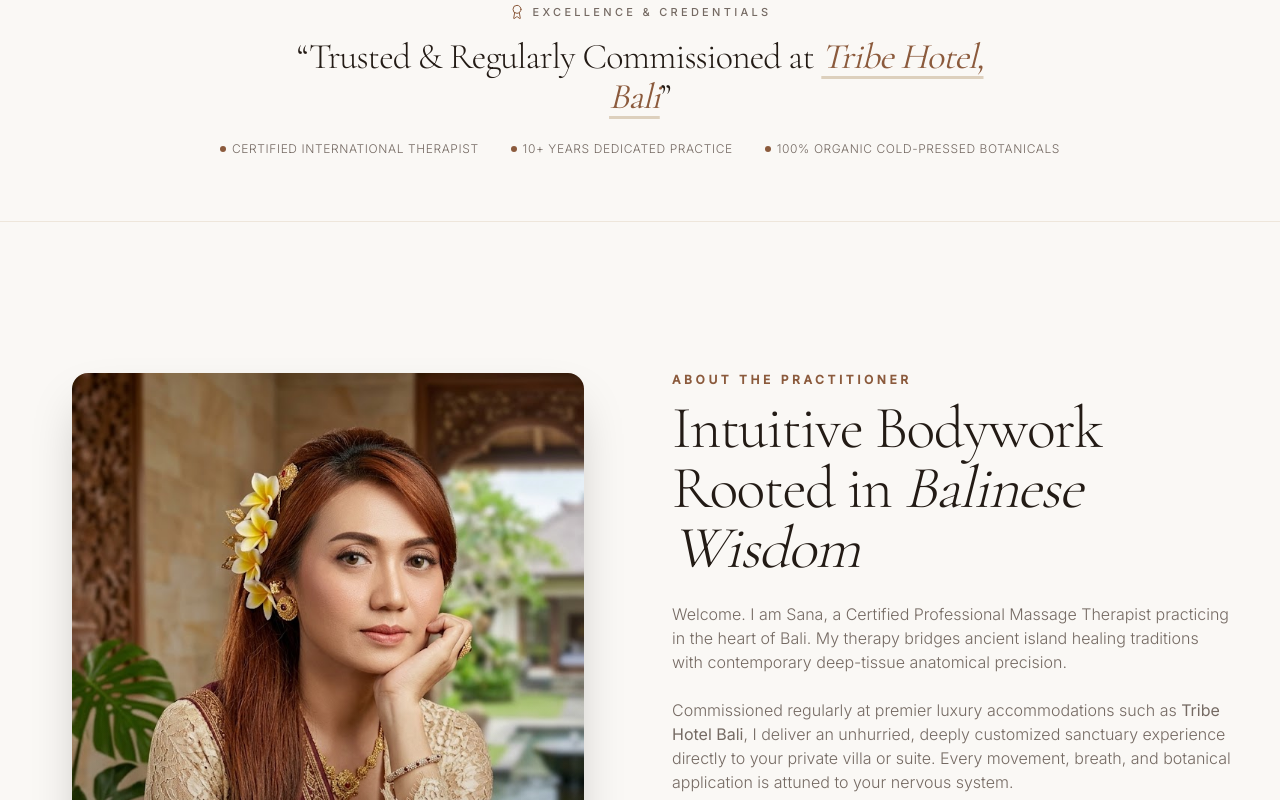
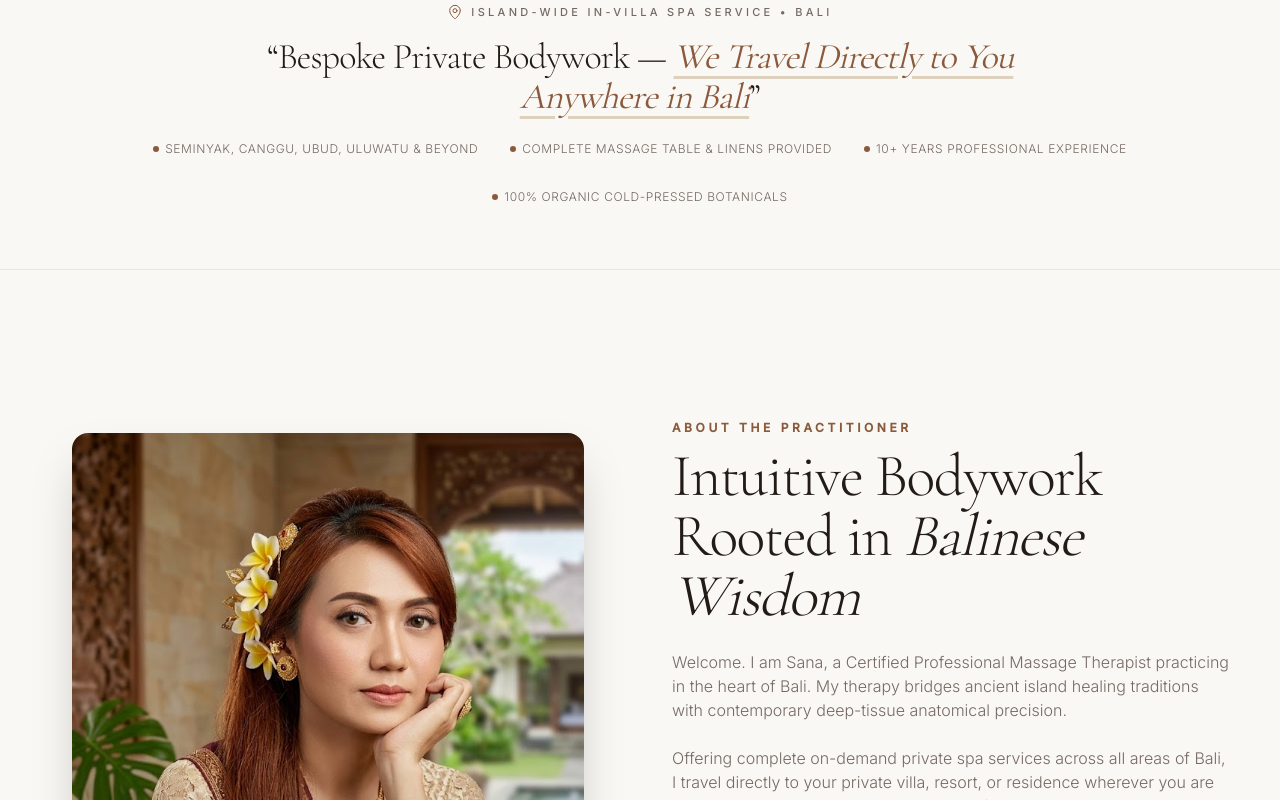
Before and after one commit to deandy89/sana-spa-app, a Next.js app: page / in a window 1280 px wide. Shown: the part 860-1660 px from the top of the page. Built offline with nearby package versions, Linux system fonts and the light colour scheme.

Commit message:
feat: update WhatsApp to 083876667303, emphasize island-wide in-villa service, and remove Tribe Hotel reference

```diff
--- a/src/app/layout.tsx
+++ b/src/app/layout.tsx
@@ -17,15 +17,16 @@ const inter = Inter({
 });
 
 export const metadata: Metadata = {
-  title: "Sana Bali Spa — Holistic Healing & Private Massage Therapy",
+  title: "Sana Bali Spa — Luxury In-Villa & On-Call Massage Therapy Bali",
   description:
-    "Luxury private massage therapist and holistic wellness based in Bali. Commissioned at Tribe Hotel Bali. Bespoke in-villa and sanctuary treatments.",
+    "Luxury private on-call massage therapist and holistic wellness across Bali. We travel directly to your villa, resort, or residence anywhere in Bali with complete spa equipment.",
   keywords: [
     "Sana Bali Spa",
     "Massage Therapist Bali",
-    "Private Spa Bali",
     "In-villa Massage Bali",
-    "Tribe Hotel Bali Spa",
+    "On-call Spa Bali",
+    "Mobile Spa Bali Island Wide",
+    "Bali Villa Massage Service",
     "Holistic Wellness Bali",
   ],
 };
--- a/src/components/AboutSection.tsx
+++ b/src/components/AboutSection.tsx
@@ -68,11 +68,11 @@ export const AboutSection: React.FC = () => {
             </p>
 
             <p className="text-xs sm:text-sm md:text-base text-[#756A63] font-light leading-relaxed">
-              Commissioned regularly at premier luxury accommodations such as
-              <strong> Tribe Hotel Bali</strong>, I deliver an unhurried, deeply
-              customized sanctuary experience directly to your private villa or suite.
-              Every movement, breath, and botanical application is attuned to your
-              nervous system.
+              Offering complete on-demand private spa services across all areas of Bali, I travel
+              directly to your private villa, resort, or residence wherever you are staying on
+              the island. Equipped with a professional ergonomic massage table, crisp luxury linens,
+              and artisan botanical blends, I bring an authentic, unhurried wellness sanctuary
+              right to your doorstep.
             </p>
 
             {/* Highlights checklist */}
--- a/src/components/ContactSection.tsx
+++ b/src/components/ContactSection.tsx
@@ -34,9 +34,9 @@ export const ContactSection: React.FC<ContactSectionProps> = ({
                 Let Calm Wash Over You
               </h2>
               <p className="text-xs sm:text-sm md:text-base text-[#DDD0BD]/80 font-light leading-relaxed max-w-xl">
-                Whether you wish to arrange a same-day restorative session at your
-                villa or schedule recurring treatments throughout your Bali stay,
-                I am here to assist your wellness journey.
+                We bring an authentic, restorative spa sanctuary directly to your
+                doorstep anywhere on the island of Bali. Whether you are staying in
+                a secluded villa or a luxury resort, we travel to you.
               </p>
             </div>
 
@@ -51,15 +51,15 @@ export const ContactSection: React.FC<ContactSectionProps> = ({
                     WhatsApp Direct
                   </h4>
                   <a
-                    href="https://wa.me/6281239887766?text=Hello%20Sana%20Bali%20Spa,%20I%20would%20like%20to%20inquire%20about%20a%20private%20treatment."
+                    href="https://wa.me/6283876667303?text=Hello%20Sana%20Bali%20Spa,%20I%20would%20like%20to%20inquire%20about%20a%20private%20in-villa%20treatment."
                     target="_blank"
                     rel="noreferrer"
                     className="font-serif text-base sm:text-lg text-[#FAF8F5] hover:text-[#CDBAA1] transition-colors"
                   >
-                    +62 812 3988 7766
+                    +62 838 7666 7303
                   </a>
                   <p className="text-[10px] sm:text-[11px] text-[#DDD0BD]/60 mt-0.5">
-                    Instant reply &amp; booking
+                    Instant reply &amp; booking (0838-7666-7303)
                   </p>
                 </div>
               </div>
@@ -95,10 +95,10 @@ export const ContactSection: React.FC<ContactSectionProps> = ({
                     Service Areas
                   </h4>
                   <p className="font-serif text-base sm:text-lg text-[#FAF8F5]">
-                    All Premier Bali Locations
+                    Island-Wide Across Bali
                   </p>
                   <p className="text-[10px] sm:text-[11px] text-[#DDD0BD]/60 mt-0.5">
-                    Seminyak, Canggu, Ubud, Uluwatu
+                    Canggu, Seminyak, Ubud, Uluwatu, Sanur &amp; Beyond
                   </p>
                 </div>
               </div>
@@ -132,14 +132,14 @@ export const ContactSection: React.FC<ContactSectionProps> = ({
           >
             <div className="space-y-2 sm:space-y-3">
               <span className="text-[9px] sm:text-[10px] tracking-[0.25em] uppercase font-light text-[#CDBAA1]">
-                Commissioned at Tribe Hotel Bali
+                Island-Wide In-Villa Spa Service
               </span>
               <h3 className="font-serif text-xl sm:text-2xl md:text-3xl font-light text-[#FAF8F5]">
                 Ready for Pure Stillness?
               </h3>
               <p className="text-xs sm:text-sm text-[#DDD0BD]/80 font-light leading-relaxed">
-                Click below to open our interactive booking assistant. Select your
-                ideal treatment and confirm via WhatsApp in seconds.
+                We travel directly to your villa anywhere in Bali. Click below to
+                select your treatment and confirm your booking via WhatsApp instantly.
               </p>
             </div>
 
@@ -147,7 +147,7 @@ export const ContactSection: React.FC<ContactSectionProps> = ({
               onClick={onOpenReserve}
               className="w-full bg-[#8B5A3C] hover:bg-[#A57352] text-white py-3.5 sm:py-4 rounded-full text-xs uppercase tracking-[0.2em] sm:tracking-[0.25em] font-medium transition-all duration-300 shadow-xl hover:scale-[1.02] active:scale-[0.98]"
             >
-              Reserve Private Session
+              Reserve In-Villa Session
             </button>
           </motion.div>
         </div>
--- a/src/components/Footer.tsx
+++ b/src/components/Footer.tsx
@@ -32,7 +32,7 @@ export const Footer: React.FC = () => {
 
         <div className="text-center md:text-right text-white/40 text-[9px] sm:text-[10px] tracking-wider">
           <p>&copy; {new Date().getFullYear()} Sana Bali Spa. All Rights Reserved.</p>
-          <p className="mt-0.5">Trusted &amp; Commissioned at Tribe Hotel, Bali.</p>
+          <p className="mt-0.5">Island-Wide In-Villa Spa Service across all areas of Bali.</p>
         </div>
       </div>
     </footer>
--- a/src/components/ReservationModal.tsx
+++ b/src/components/ReservationModal.tsx
@@ -60,7 +60,7 @@ export const ReservationModal: React.FC<ReservationModalProps> = ({
     }%0A• *Special Notes:* ${notes || "None"}%0A%0APlease let me know your availability. Thank you!`;
 
     // Direct WhatsApp URI
-    const whatsappUrl = `https://wa.me/6281239887766?text=${message}`;
+    const whatsappUrl = `https://wa.me/6283876667303?text=${message}`;
     window.open(whatsappUrl, "_blank");
     onClose();
   };
@@ -264,7 +264,7 @@ export const ReservationModal: React.FC<ReservationModalProps> = ({
                 </label>
                 <input
                   type="text"
-                  placeholder="e.g. Villa Samuan, Seminyak or Tribe Hotel Kuta"
+                  placeholder="e.g. Villa in Canggu, Resort in Ubud, Uluwatu, or anywhere in Bali"
                   value={location}
                   onChange={(e) => setLocation(e.target.value)}
                   className="w-full bg-[#F5F0E8]/60 border border-[#DDD0BD] rounded-xl px-3.5 sm:px-4 py-2 sm:py-2.5 text-base sm:text-xs text-[#231B15] focus:outline-none focus:border-[#8B5A3C]"
--- a/src/components/TestimonialsSection.tsx
+++ b/src/components/TestimonialsSection.tsx
@@ -15,10 +15,10 @@ export const TestimonialsSection: React.FC = () => {
     },
     {
       quote:
-        "After a week of intense surfing in Uluwatu, the Deep Tissue & Warm Basalt stone treatment was miraculous. The pressure was firm yet deeply relaxing. Highly recommended by Tribe Hotel concierge.",
+        "After a week of intense surfing in Uluwatu, the Deep Tissue & Warm Basalt stone treatment was miraculous. She arrived promptly at our villa with a full professional massage table. The pressure was firm yet deeply relaxing.",
       author: "Marcus & Liam",
       origin: "Sydney, Australia",
-      stay: "Tribe Hotel Bali Guests",
+      stay: "Private Villa Guests, Uluwatu",
     },
     {
       quote:
--- a/src/components/TrustSignal.tsx
+++ b/src/components/TrustSignal.tsx
@@ -2,7 +2,7 @@
 
 import React from "react";
 import { motion } from "framer-motion";
-import { Award } from "lucide-react";
+import { MapPin, Sparkles } from "lucide-react";
 
 export const TrustSignal: React.FC = () => {
   return (
@@ -17,29 +17,33 @@ export const TrustSignal: React.FC = () => {
         >
           {/* Subtle icon & badge */}
           <div className="flex items-center space-x-2 text-[#8B5A3C]">
-            <Award className="w-4 h-4 stroke-[1.5]" />
+            <MapPin className="w-4 h-4 stroke-[1.5]" />
             <span className="text-[10px] sm:text-[11px] tracking-[0.25em] sm:tracking-[0.3em] uppercase font-medium text-[#756A63]">
-              Excellence &amp; Credentials
+              Island-Wide In-Villa Spa Service &bull; Bali
             </span>
           </div>
 
-          {/* Mandatory Trust Signal Statement */}
-          <h2 className="font-serif text-lg sm:text-2xl md:text-3xl lg:text-4xl font-light text-[#231B15] tracking-tight max-w-3xl leading-snug px-2">
-            &ldquo;Trusted &amp; Regularly Commissioned at{" "}
+          {/* Core Service Statement: Available across all Bali */}
+          <h2 className="font-serif text-lg sm:text-2xl md:text-3xl lg:text-4xl font-light text-[#231B15] tracking-tight max-w-4xl leading-snug px-2">
+            &ldquo;Bespoke Private Bodywork &mdash;{" "}
             <span className="italic font-normal text-[#8B5A3C] underline decoration-[#DDD0BD] underline-offset-4 sm:underline-offset-8">
-              Tribe Hotel, Bali
+              We Travel Directly to You Anywhere in Bali
             </span>
             &rdquo;
           </h2>
 
-          <div className="pt-2 flex flex-col sm:flex-row flex-wrap items-center justify-center gap-2.5 sm:gap-8 text-[11px] sm:text-xs tracking-wider uppercase text-[#756A63] font-light">
+          <div className="pt-2 flex flex-col sm:flex-row flex-wrap items-center justify-center gap-2.5 sm:gap-6 lg:gap-8 text-[11px] sm:text-xs tracking-wider uppercase text-[#756A63] font-light">
             <span className="flex items-center space-x-1.5">
               <span className="w-1.5 h-1.5 rounded-full bg-[#8B5A3C] shrink-0" />
-              <span>Certified International Therapist</span>
+              <span>Seminyak, Canggu, Ubud, Uluwatu &amp; Beyond</span>
             </span>
             <span className="flex items-center space-x-1.5">
               <span className="w-1.5 h-1.5 rounded-full bg-[#8B5A3C] shrink-0" />
-              <span>10+ Years Dedicated Practice</span>
+              <span>Complete Massage Table &amp; Linens Provided</span>
+            </span>
+            <span className="flex items-center space-x-1.5">
+              <span className="w-1.5 h-1.5 rounded-full bg-[#8B5A3C] shrink-0" />
+              <span>10+ Years Professional Experience</span>
             </span>
             <span className="flex items-center space-x-1.5">
               <span className="w-1.5 h-1.5 rounded-full bg-[#8B5A3C] shrink-0" />
```
